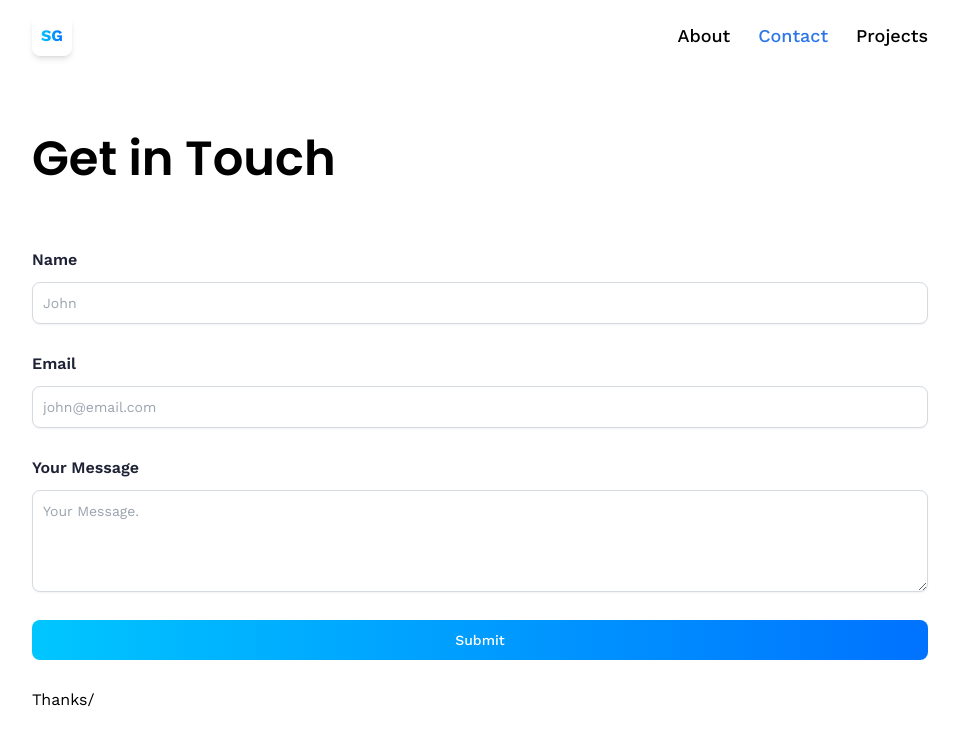
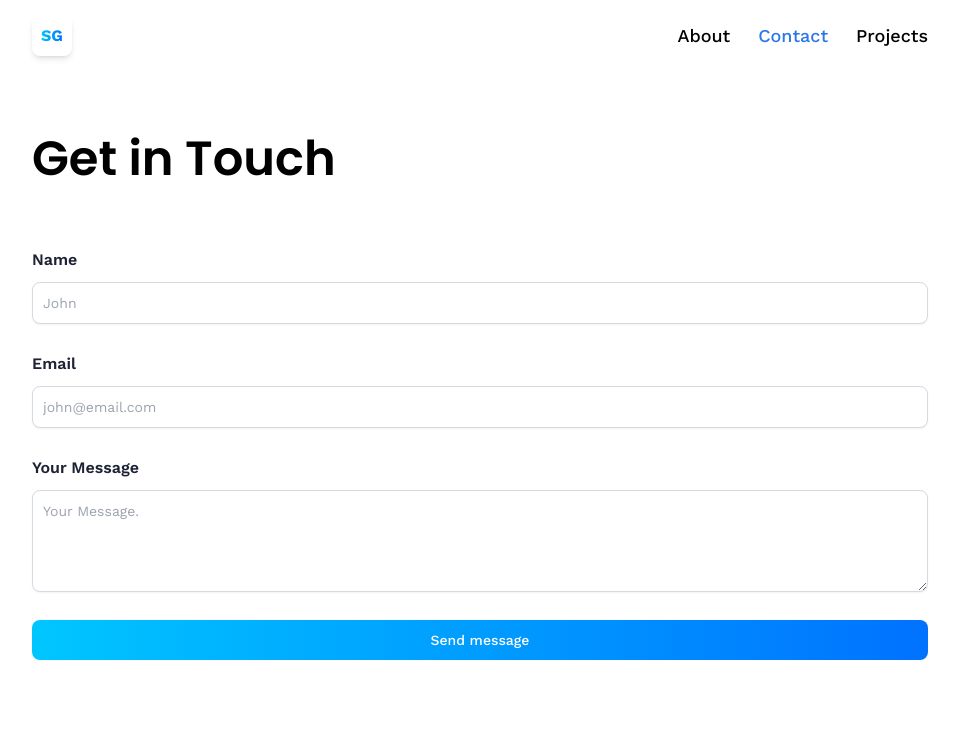
Before and after one commit to stasya2011/3d, a React (Vite) app: page /contact in a window 1280 px wide. Shown: the top 744 px of the page, without its empty margins (160-1119 px from the left). Built offline with nearby package versions, Linux system fonts and the light colour scheme.

Commit message:
fix mistake.

```diff
--- a/src/pages/Contact.tsx
+++ b/src/pages/Contact.tsx
@@ -85,9 +85,8 @@ const Contact = () => {
             />
           </label>
           <button type="submit" className="btn" disabled={isLoading}>
-            Submit
+            {isLoading ? "Loading..." : "Send message"}
           </button>
-          {isLoading ? "Loading..." : "Thanks/"}
         </form>
       </div>
     </section>
```
